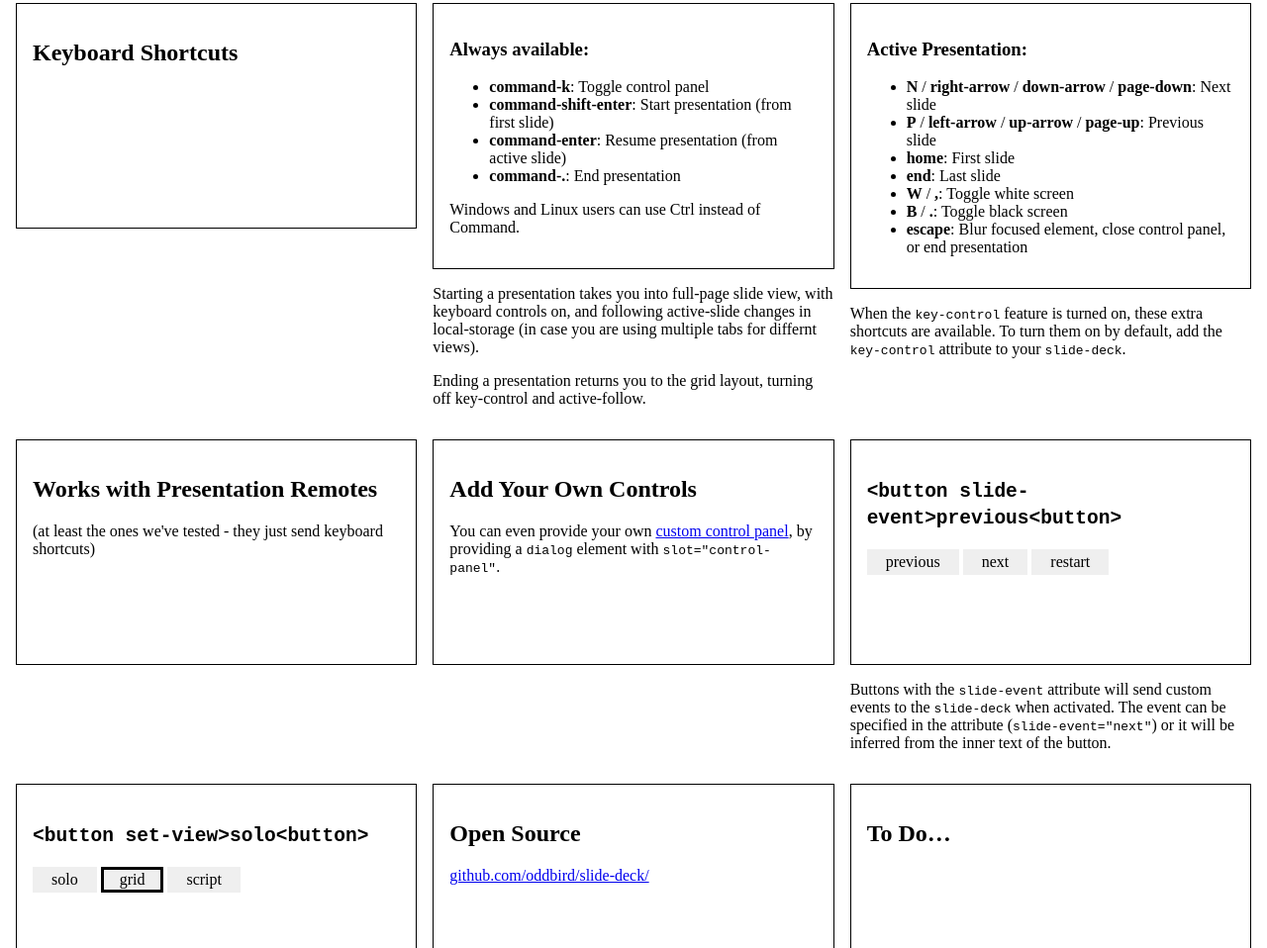
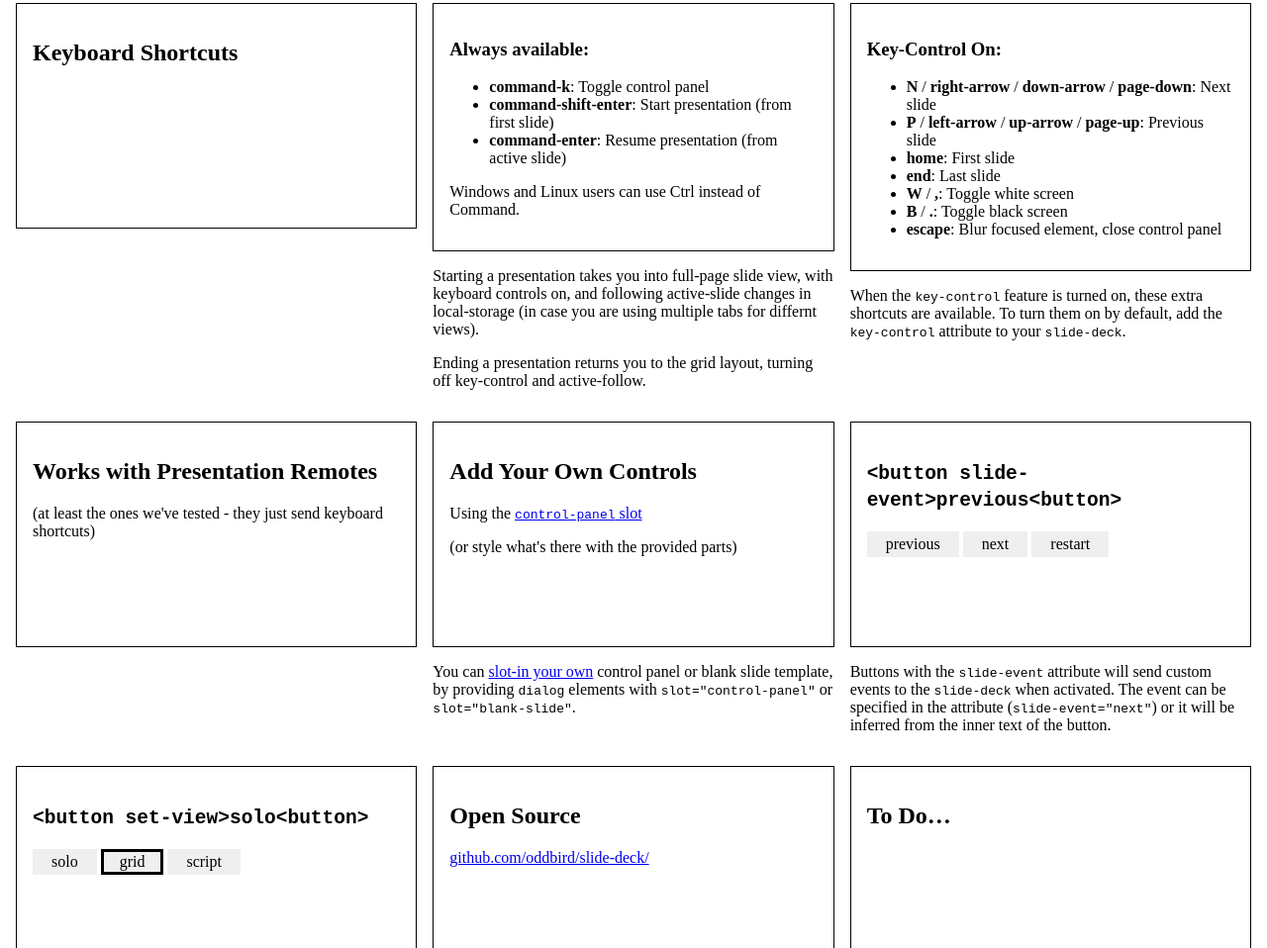
Before and after one commit to oddbird/slide-deck, a website: page index.html in a window 1280 px wide. Shown: the part 909-1867 px from the top of the page at 99% size. Drawn offline with Linux system fonts and the light colour scheme.

Commit message:
Add blank screen slot example

```diff
--- a/index.html
+++ b/index.html
@@ -83,7 +83,6 @@
           </blockquote>
         </div>
       </div>
-
       <div>
         <div slide-canvas>
           <h2>Speaker Notes</h2>
@@ -137,10 +136,6 @@
             <li><strong>command-k</strong>: Toggle control panel</li>
             <li><strong>command-shift-enter</strong>: Start presentation (from first slide)</li>
             <li><strong>command-enter</strong>: Resume presentation (from active slide)</li>
-            <li>
-              <strong>command-.</strong>:
-              End presentation
-            </li>
           </ul>
           <p>Windows and Linux users can use Ctrl instead of Command.</p>
         </div>
@@ -162,7 +157,7 @@
       </div>
       <div>
         <div slide-canvas>
-          <h3>Active Presentation:</h3>
+          <h3>Key-Control On:</h3>
           <ul>
             <li>
               <strong>N</strong>
@@ -198,7 +193,7 @@
             </li>
             <li>
               <strong>escape</strong>:
-              Blur focused element, close control panel, or end presentation
+              Blur focused element, close control panel
             </li>
           </ul>
         </div>
@@ -221,13 +216,26 @@
         </p>
       </div>
       <div>
-        <h2>Add Your Own Controls</h2>
-        <p>
-          You can even provide your own
-          <a href="./custom-panel.html">custom control panel</a>,
-          by providing a <code>dialog</code> element
-          with <code>slot="control-panel"</code>.
-        </p>
+        <div slide-canvas>
+          <h2>Add Your Own Controls</h2>
+          <p>
+            Using the
+            <a href="./slots.html">
+              <code>control-panel</code> slot
+            </a>
+          </p>
+          <p>(or style what's there with the provided parts)</p>
+        </div>
+        <div slide-note>
+          <p>
+            You can
+            <a href="./slots.html">slot-in your own</a>
+            control panel or blank slide template,
+            by providing <code>dialog</code> elements
+            with <code>slot="control-panel"</code>
+            or <code>slot="blank-slide"</code>.
+          </p>
+        </div>
       </div>
       <div>
         <div slide-canvas>
```
Also changed, not shown: slots.html (renamed from custom-panel.html, +10 -0 lines).
